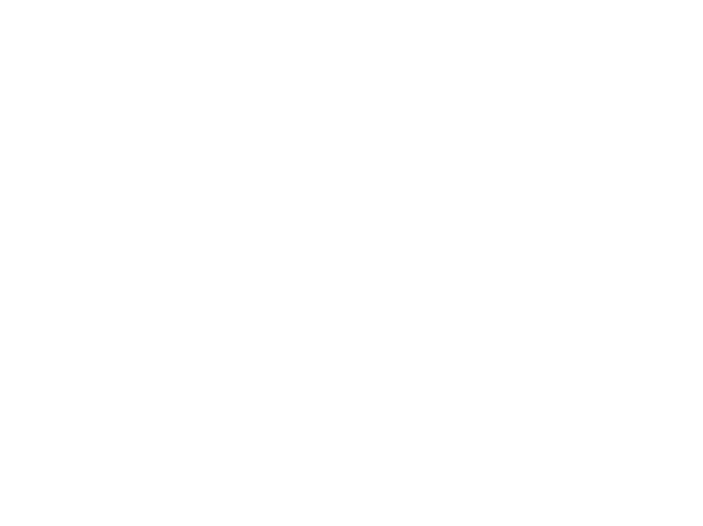
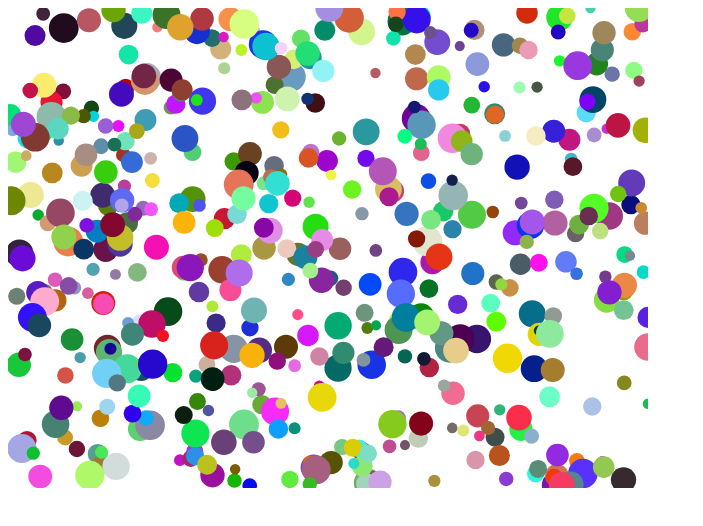
Before and after one commit to sergiss/game-loop.js, a plain HTML site: page index.html in a window 1280 px wide. Shown: the whole page, without its empty margins (0-703 px from the left). Drawn offline with Linux system fonts and the light colour scheme.

Commit message:
Update test.js

```diff
--- a/index.html
+++ b/index.html
@@ -1,5 +1,6 @@
 <!DOCTYPE html>
 <html lang="en">
+
 <head>
     <meta charset="UTF-8">
     <meta http-equiv="X-UA-Compatible" content="IE=edge">
@@ -7,20 +8,18 @@
     <title>Game Loop | https://github.com/sergiss/game-loop.js</title>
 </head>
 <style>
-   #game {
-    width : 640px;
-    height: 480px;
-   }
+    #game {
+        width: 640px;
+        height: 480px;
+    }
 </style>
+
 <body>
 
     <canvas id="game"></canvas>
 
-    <script>
-
-
-
-    </script>
+    <script src="test.js" type="module"></script>
 
 </body>
+
 </html>
--- /dev/null
+++ b/test.js
@@ -0,0 +1,76 @@
+import GameLoop from "./game-loop.js";
+
+const WIDTH = 640;
+const HEIGHT = 480;
+const PI2 = Math.PI * 2;
+
+const balls = [];
+const n = 500;
+
+const canvas = document.querySelector('#game');
+const ctx = canvas.getContext('2d');
+
+canvas.width = WIDTH;
+canvas.height = HEIGHT;
+
+const loop = new GameLoop({
+    create: () => { // optional
+        // create balls
+        for (let i = 0; i < n; ++i) {
+            balls[i] = {
+                x: Math.random() * WIDTH,
+                y: Math.random() * HEIGHT,
+                radius: Math.random() * 10 + 5,
+                dirX: Math.random() > 0.5 ? 1 : -1,
+                dirY: Math.random() > 0.5 ? 1 : -1,
+                speed: Math.random() * 5 + 1,
+                color: `rgb(${Math.floor(Math.random() * 255)}, ${Math.floor(Math.random() * 255)}, ${Math.floor(Math.random() * 255)})`
+            }
+        }
+    },
+    update: () => {
+
+        // update balls
+        for (let i = 0; i < n; ++i) {
+            const ball = balls[i];
+            ball.x += ball.dirX * ball.speed;
+            ball.y += ball.dirY * ball.speed;
+            if(ball.x < 0) {
+                ball.x = 0;
+                ball.dirX = -ball.dirX;
+            } else if(ball.x > WIDTH) {
+                ball.x = WIDTH;
+                ball.dirX = -ball.dirX;
+            }
+            if(ball.y < 0) {
+                ball.y = 0;
+                ball.dirY = -ball.dirY;
+            } else if(ball.y > HEIGHT) {
+                ball.y = HEIGHT;
+                ball.dirY = -ball.dirY;
+            }
+        }
+
+    },
+    render: () => {
+
+        // clear screen
+        ctx.fillStyle = "#FFF";
+        ctx.fillRect(0, 0, WIDTH, HEIGHT);
+
+        // render balls
+        for (let i = 0; i < n; ++i) {
+            const ball = balls[i];
+            ctx.fillStyle = ball.color;
+            ctx.beginPath();
+            ctx.arc(ball.x, ball.y, ball.radius, 0, PI2);
+            ctx.fill();
+        }
+
+    },
+    dispose: () => { // optional
+
+    }
+});
+
+loop.start();
```
